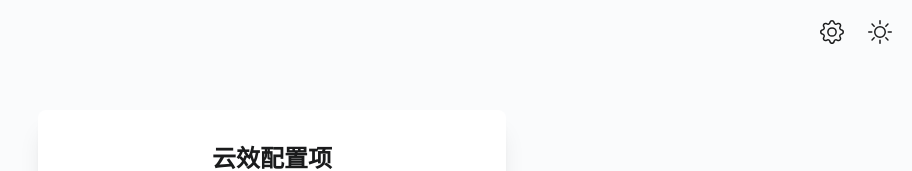
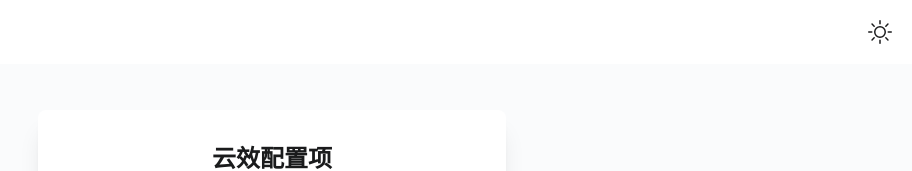
Before and after one commit to fivepmcoder/code-dog, a Vue app: page /config in a window 1280 px wide. Shown: the top 171 px of the page, without its empty margins (368-1280 px from the left). Built offline with nearby package versions, Linux system fonts and the light colour scheme.

Commit message:
feat: 主题切换动画

```diff
--- a/src/assets/app.css
+++ b/src/assets/app.css
@@ -19,8 +19,8 @@
 }
 
 @theme {
-    --color-bg-page: var(--bg-page);
-    --color-text-main: var(--text-main);
+    --color-page: var(--bg-page);
+    --color-main: var(--text-main);
     --color-card: var(--color-card);
     --color-card-hover: var(--color-card-hover);
     --color-border: var(--color-border);
@@ -37,9 +37,6 @@ body,
     background-color: var(--bg-page);
     color: var(--text-main);
     min-height: 100vh;
-    transition:
-        background-color 0.3s ease,
-        color 0.3s ease;
 }
 
 ::-webkit-scrollbar {
@@ -60,3 +57,25 @@ body,
     scrollbar-width: thin;
     scrollbar-color: var(--color-border) transparent;
 }
+
+::view-transition-new(root),
+::view-transition-old(root) {
+    animation: none;
+    mix-blend-mode: normal;
+}
+
+::view-transition-old(root) {
+    z-index: 1;
+}
+
+::view-transition-new(root) {
+    z-index: 99;
+}
+
+[data-theme="dark"]::view-transition-old(root) {
+    z-index: 99;
+}
+
+[data-theme="dark"]::view-transition-new(root) {
+    z-index: 1;
+}
--- a/src/components/loading/index.vue
+++ b/src/components/loading/index.vue
@@ -3,7 +3,7 @@
         <Transition name="loading">
             <div
                 v-if="visible"
-                class="text-main fixed inset-0 z-40 flex flex-col items-center justify-center"
+                class="text-main fixed inset-0 z-20 flex flex-col items-center justify-center"
             >
                 <svg
                     class="h-10 w-10 animate-spin"
--- a/src/components/toast/index.vue
+++ b/src/components/toast/index.vue
@@ -1,6 +1,6 @@
 <template>
     <Teleport to="body">
-        <div class="fixed top-16 right-0 z-50 flex flex-col gap-2">
+        <div class="fixed top-16 right-0 z-30 flex flex-col gap-2">
             <TransitionGroup name="toast">
                 <div
                     v-for="value in toasts"
--- /dev/null
+++ b/src/layout/header/index.vue
@@ -0,0 +1,36 @@
+<template>
+    <nav class="bg-card top-0 z-40 container flex min-w-full shrink-0 items-center p-5">
+        <div class="flex h-full w-full justify-end gap-4 sm:gap-6">
+            <!-- 主题 -->
+            <button class="cursor-pointer" @click="$emit('toggle-theme', $event)">
+                <svg
+                    class="h-6 w-6 fill-current"
+                    xmlns="http://www.w3.org/2000/svg"
+                    viewBox="0 0 16 16"
+                >
+                    <!-- 太阳图标：当不是暗黑模式时显示 -->
+                    <path
+                        v-if="!theme.isDark"
+                        d="M8 11a3 3 0 1 1 0-6 3 3 0 0 1 0 6m0 1a4 4 0 1 0 0-8 4 4 0 0 0 0 8M8 0a.5.5 0 0 1 .5.5v2a.5.5 0 0 1-1 0v-2A.5.5 0 0 1 8 0m0 13a.5.5 0 0 1 .5.5v2a.5.5 0 0 1-1 0v-2A.5.5 0 0 1 8 13m8-5a.5.5 0 0 1-.5.5h-2a.5.5 0 0 1 0-1h2a.5.5 0 0 1 .5.5M3 8a.5.5 0 0 1-.5.5h-2a.5.5 0 0 1 0-1h2A.5.5 0 0 1 3 8m10.657-5.657a.5.5 0 0 1 0 .707l-1.414 1.415a.5.5 0 1 1-.707-.708l1.414-1.414a.5.5 0 0 1 .707 0m-9.193 9.193a.5.5 0 0 1 0 .707L3.05 13.657a.5.5 0 0 1-.707-.707l1.414-1.414a.5.5 0 0 1 .707 0m9.193 2.121a.5.5 0 0 1-.707 0l-1.414-1.414a.5.5 0 0 1 .707-.707l1.414 1.414a.5.5 0 0 1 0 .707M4.464 4.465a.5.5 0 0 1-.707 0L2.343 3.05a.5.5 0 1 1 .707-.707l1.414 1.414a.5.5 0 0 1 0 .708"
+                    />
+
+                    <!-- 月亮图标：当是暗黑模式时显示 -->
+                    <path
+                        v-else
+                        d="M6 .278a.77.77 0 0 1 .08.858 7.2 7.2 0 0 0-.878 3.46c0 4.021 3.278 7.277 7.318 7.277q.792-.001 1.533-.16a.79.79 0 0 1 .81.316.73.73 0 0 1-.031.893A8.35 8.35 0 0 1 8.344 16C3.734 16 0 12.286 0 7.71 0 4.266 2.114 1.312 5.124.06A.75.75 0 0 1 6 .278M4.858 1.311A7.27 7.27 0 0 0 1.025 7.71c0 4.02 3.279 7.276 7.319 7.276a7.32 7.32 0 0 0 5.205-2.162q-.506.063-1.029.063c-4.61 0-8.343-3.714-8.343-8.29 0-1.167.242-2.278.681-3.286"
+                    />
+                </svg>
+            </button>
+        </div>
+    </nav>
+</template>
+
+<script setup lang="ts">
+import { themeStore } from "@/store/theme/index";
+
+const theme = themeStore();
+
+defineEmits<{
+    (e: "toggle-theme", event: MouseEvent): void;
+}>();
+</script>
--- a/src/layout/index.vue
+++ b/src/layout/index.vue
@@ -1,66 +1,87 @@
 <template>
-    <div class="flex h-dvh flex-col overflow-hidden">
-        <!-- 导航栏 -->
-        <nav class="top-0 z-50 container flex min-w-full shrink-0 items-center p-5">
-            <div class="flex h-full w-full justify-end gap-4 sm:gap-6">
-                <!-- 配置 -->
-                <button class="cursor-pointer">
-                    <svg
-                        class="h-6 w-6 fill-current"
-                        xmlns="http://www.w3.org/2000/svg"
-                        viewBox="0 0 16 16"
-                    >
-                        <path
-                            d="M8 4.754a3.246 3.246 0 1 0 0 6.492 3.246 3.246 0 0 0 0-6.492M5.754 8a2.246 2.246 0 1 1 4.492 0 2.246 2.246 0 0 1-4.492 0"
-                        />
-                        <path
-                            d="M9.796 1.343c-.527-1.79-3.065-1.79-3.592 0l-.094.319a.873.873 0 0 1-1.255.52l-.292-.16c-1.64-.892-3.433.902-2.54 2.541l.159.292a.873.873 0 0 1-.52 1.255l-.319.094c-1.79.527-1.79 3.065 0 3.592l.319.094a.873.873 0 0 1 .52 1.255l-.16.292c-.892 1.64.901 3.434 2.541 2.54l.292-.159a.873.873 0 0 1 1.255.52l.094.319c.527 1.79 3.065 1.79 3.592 0l.094-.319a.873.873 0 0 1 1.255-.52l.292.16c1.64.893 3.434-.902 2.54-2.541l-.159-.292a.873.873 0 0 1 .52-1.255l.319-.094c1.79-.527 1.79-3.065 0-3.592l-.319-.094a.873.873 0 0 1-.52-1.255l.16-.292c.893-1.64-.902-3.433-2.541-2.54l-.292.159a.873.873 0 0 1-1.255-.52zm-2.633.283c.246-.835 1.428-.835 1.674 0l.094.319a1.873 1.873 0 0 0 2.693 1.115l.291-.16c.764-.415 1.6.42 1.184 1.185l-.159.292a1.873 1.873 0 0 0 1.116 2.692l.318.094c.835.246.835 1.428 0 1.674l-.319.094a1.873 1.873 0 0 0-1.115 2.693l.16.291c.415.764-.42 1.6-1.185 1.184l-.291-.159a1.873 1.873 0 0 0-2.693 1.116l-.094.318c-.246.835-1.428.835-1.674 0l-.094-.319a1.873 1.873 0 0 0-2.692-1.115l-.292.16c-.764.415-1.6-.42-1.184-1.185l.159-.291A1.873 1.873 0 0 0 1.945 8.93l-.319-.094c-.835-.246-.835-1.428 0-1.674l.319-.094A1.873 1.873 0 0 0 3.06 4.377l-.16-.292c-.415-.764.42-1.6 1.185-1.184l.292.159a1.873 1.873 0 0 0 2.692-1.115z"
-                        />
-                    </svg>
-                </button>
-                <!-- 主题 -->
-                <button class="cursor-pointer" @click="theme.toggleTheme">
-                    <svg
-                        class="h-6 w-6 fill-current"
-                        xmlns="http://www.w3.org/2000/svg"
-                        viewBox="0 0 16 16"
-                    >
-                        <!-- 太阳图标：当不是暗黑模式时显示 -->
-                        <path
-                            v-if="!theme.isDark"
-                            d="M8 11a3 3 0 1 1 0-6 3 3 0 0 1 0 6m0 1a4 4 0 1 0 0-8 4 4 0 0 0 0 8M8 0a.5.5 0 0 1 .5.5v2a.5.5 0 0 1-1 0v-2A.5.5 0 0 1 8 0m0 13a.5.5 0 0 1 .5.5v2a.5.5 0 0 1-1 0v-2A.5.5 0 0 1 8 13m8-5a.5.5 0 0 1-.5.5h-2a.5.5 0 0 1 0-1h2a.5.5 0 0 1 .5.5M3 8a.5.5 0 0 1-.5.5h-2a.5.5 0 0 1 0-1h2A.5.5 0 0 1 3 8m10.657-5.657a.5.5 0 0 1 0 .707l-1.414 1.415a.5.5 0 1 1-.707-.708l1.414-1.414a.5.5 0 0 1 .707 0m-9.193 9.193a.5.5 0 0 1 0 .707L3.05 13.657a.5.5 0 0 1-.707-.707l1.414-1.414a.5.5 0 0 1 .707 0m9.193 2.121a.5.5 0 0 1-.707 0l-1.414-1.414a.5.5 0 0 1 .707-.707l1.414 1.414a.5.5 0 0 1 0 .707M4.464 4.465a.5.5 0 0 1-.707 0L2.343 3.05a.5.5 0 1 1 .707-.707l1.414 1.414a.5.5 0 0 1 0 .708"
-                        />
-
-                        <!-- 月亮图标：当是暗黑模式时显示 -->
-                        <path
-                            v-else
-                            d="M6 .278a.77.77 0 0 1 .08.858 7.2 7.2 0 0 0-.878 3.46c0 4.021 3.278 7.277 7.318 7.277q.792-.001 1.533-.16a.79.79 0 0 1 .81.316.73.73 0 0 1-.031.893A8.35 8.35 0 0 1 8.344 16C3.734 16 0 12.286 0 7.71 0 4.266 2.114 1.312 5.124.06A.75.75 0 0 1 6 .278M4.858 1.311A7.27 7.27 0 0 0 1.025 7.71c0 4.02 3.279 7.276 7.319 7.276a7.32 7.32 0 0 0 5.205-2.162q-.506.063-1.029.063c-4.61 0-8.343-3.714-8.343-8.29 0-1.167.242-2.278.681-3.286"
-                        />
-                    </svg>
-                </button>
-            </div>
-        </nav>
-
-        <!-- 主内容 -->
-        <main class="container mx-auto flex-1 overflow-auto">
-            <!-- 加载中 -->
-            <Loading />
-            <!-- 提示 -->
-            <Toast />
-            <!-- 路由视图 -->
-            <router-view />
-        </main>
+    <div class="flex h-dvh overflow-hidden">
+        <!-- 侧边栏 -->
+        <div class="flex flex-1 flex-col overflow-hidden">
+            <!-- 导航栏 -->
+            <Header class="shrink-0" @toggle-theme="themeToggle" />
+            <!-- 主内容 -->
+            <Main class="flex-1" />
+        </div>
     </div>
 </template>
 
 <script setup lang="ts">
 import { themeStore } from "@/store/theme/index";
-import { onMounted } from "vue";
-import Loading from "@/components/loading/index.vue";
-import Toast from "@/components/toast/index.vue";
+import { nextTick, onMounted } from "vue";
+import Header from "@/layout/header/index.vue";
+import Main from "@/layout/main/index.vue";
 
+// 初始化主题
 const theme = themeStore();
 onMounted(() => {
     theme.initTheme();
 });
+
+/**
+ * 计算从点击位置到屏幕四角的最大距离
+ * 确保圆形动画能够覆盖整个屏幕
+ * @param x 点击x坐标
+ * @param y 点击y坐标
+ */
+const computeMaxRadios = (x: number, y: number): number => {
+    const maxX = Math.max(x, window.innerWidth - x);
+    const maxY = Math.max(y, window.innerHeight - y);
+    return Math.hypot(maxX, maxY);
+};
+
+/**
+ * 主题切换逻辑
+ * 使用 View Transitions API 实现从点击位置扩散的动画效果
+ * @param event 点击事件对象
+ */
+const themeToggle = async (event: MouseEvent) => {
+    // 检查浏览器是否支持
+    const isSupported =
+        "startViewTransition" in document &&
+        !window.matchMedia("(prefers-reduced-motion: reduce)").matches;
+    // 不支持的浏览器直接切换
+    if (!isSupported) {
+        theme.toggleTheme();
+        return;
+    }
+
+    // 获取点击位置
+    const x = event.clientX;
+    const y = event.clientY;
+    // 计算覆盖全屏所需的最大半径
+    const endRadius = computeMaxRadios(x, y);
+
+    // 启动视图过渡
+    const transition = (document as any).startViewTransition(async () => {
+        // 在回调中执行实际的主题切换
+        theme.toggleTheme();
+        await nextTick();
+    });
+    // 等待过渡完成
+    await transition.ready;
+
+    // 定义 clip-path 动画关键帧
+    // 起始：点击位置的 0 像素圆
+    // 结束：覆盖全屏的大圆
+    const clipPath = [`circle(0px at ${x}px ${y}px)`, `circle(${endRadius}px at ${x}px ${y}px)`];
+
+    // 应用动画到对应的伪元素
+    document.documentElement.animate(
+        {
+            clipPath: theme.isDark ? [...clipPath].reverse() : clipPath
+        },
+        {
+            duration: 600,
+            easing: "cubic-bezier(0.4, 0, 0.2, 1)",
+            pseudoElement: theme.isDark
+                ? "::view-transition-old(root)"
+                : "::view-transition-new(root)"
+        }
+    );
+};
 </script>
--- /dev/null
+++ b/src/layout/main/index.vue
@@ -0,0 +1,15 @@
+<template>
+    <main class="container mx-auto flex-1 overflow-auto">
+        <!-- 全局加载组件 -->
+        <Loading />
+        <!-- 全局提示组件 -->
+        <Toast />
+        <!-- 路由视图 -->
+        <router-view />
+    </main>
+</template>
+
+<script setup lang="ts">
+import Loading from "@/components/loading/index.vue";
+import Toast from "@/components/toast/index.vue";
+</script>
--- /dev/null
+++ b/src/layout/sidebar/index.vue
@@ -0,0 +1,3 @@
+<template>
+    <div class="bg-card h-dvh w-3xs"></div>
+</template>
```
